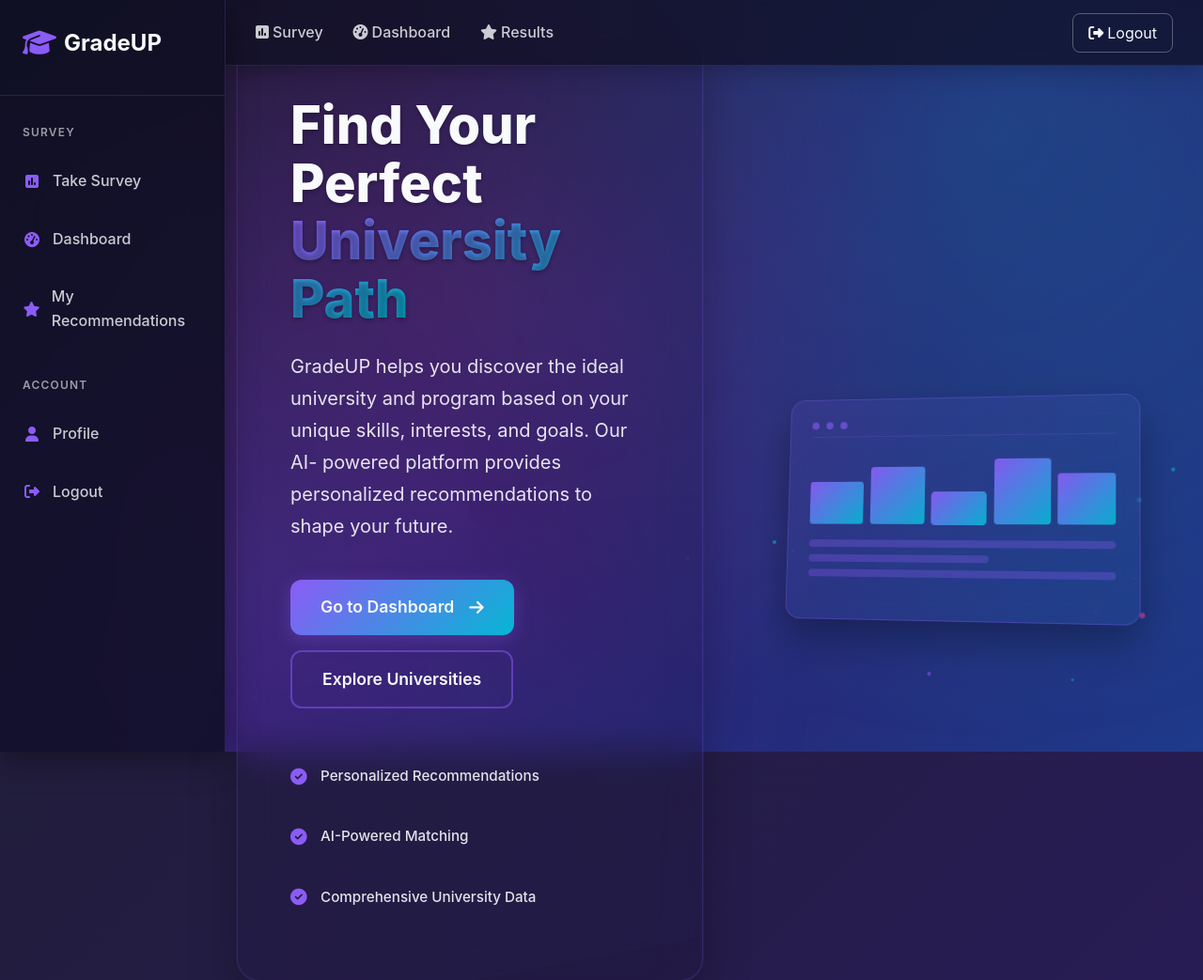
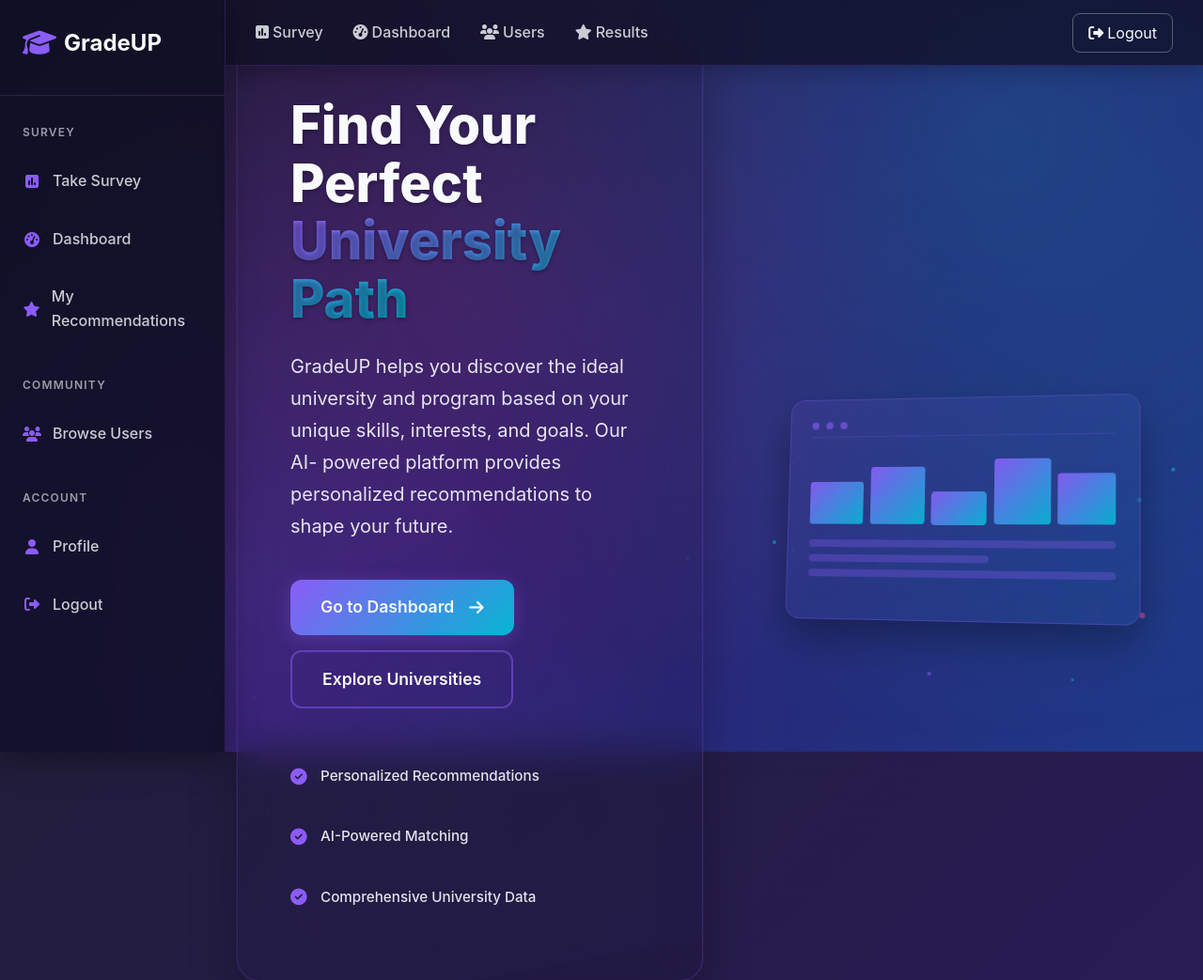
Before and after one commit to codingburgas/2425-11-g-pp-student-practices-assignment-gradeup, a Flask app: page /index in a window 1280 px wide. Shown: the top 1043 px of the page at 94% size. Run offline with Flask 3, Linux system fonts and the light colour scheme; the visitor is signed in with stand-in values (Sample User, id 1); some libraries are stand-ins or nearby versions.

Commit message:
enhance user browsing with search and navigation

```diff
--- a/app/main/routes.py
+++ b/app/main/routes.py
@@ -1,6 +1,7 @@
 from flask import render_template, redirect, url_for, request, jsonify, flash, current_app, abort
 from flask_login import login_required, current_user
 from flask_wtf.csrf import generate_csrf
+from sqlalchemy import or_, and_, desc, asc, func
 from app.main import bp
 from app.main.forms import UserSearchForm
 from app.models import School, Program, Survey, SurveyResponse, Favorite, Recommendation, User
@@ -181,7 +182,7 @@ def users():
     if search:
         search_filter = f"%{search}%"
         query = query.filter(
-            db.or_(
+            or_(
                 User.username.ilike(search_filter),
                 User.location.ilike(search_filter),
                 User.bio.ilike(search_filter)
@@ -233,10 +234,12 @@ def users():
 @login_required
 def user_profile(username):
     """View individual user profile"""
-    user = User.query.filter_by(username=username).first()
+    # Case-insensitive username lookup
+    user = User.query.filter(func.lower(User.username) == func.lower(username)).first()
 
     if not user:
-        abort(404)
+        flash(f'User "{username}" not found.', 'error')
+        return redirect(url_for('main.users'))
 
     # Check if user is verified and profile can be viewed
     if not user.email_verified:
@@ -259,13 +262,25 @@ def user_profile(username):
     # Check if viewing own profile
     is_own_profile = current_user.id == user.id
 
+    # Get some related users (from same location or similar activity)
+    related_users = []
+    if user.location:
+        related_users = User.query.filter(
+            and_(
+                User.location == user.location,
+                User.id != user.id,
+                User.email_verified == True
+            )
+        ).limit(3).all()
+
     return render_template('main/user_profile.html',
                          title=f'{user.get_display_name()}\' Profile',
                          user=user,
                          profile_data=profile_data,
                          recent_survey_count=recent_survey_count,
                          favorites_count=favorites_count,
-                         is_own_profile=is_own_profile)
+                         is_own_profile=is_own_profile,
+                         related_users=related_users)
 
 @bp.route('/survey')
 def survey():
--- a/templates/base.html
+++ b/templates/base.html
@@ -53,6 +53,18 @@
                     <a href="{{ url_for('main.recommendations') }}" class="nav-link" role="menuitem">
                         <i class="fas fa-star" aria-hidden="true"></i>
                         <span>My Recommendations</span>
+                    </a>
+                </li>
+            </ul>
+        </div>
+
+        <div class="sidebar-section">
+            <h6 class="sidebar-section-title">Community</h6>
+            <ul class="sidebar-nav" role="menubar">
+                <li class="nav-item {% if request.endpoint == 'main.users' %}active{% endif %}" role="none">
+                    <a href="{{ url_for('main.users') }}" class="nav-link" role="menuitem">
+                        <i class="fas fa-users" aria-hidden="true"></i>
+                        <span>Browse Users</span>
                     </a>
                 </li>
             </ul>
@@ -161,6 +173,9 @@
                     <a href="{{ url_for('main.dashboard') }}" class="nav-link {% if request.endpoint == 'main.dashboard' %}active{% endif %}">
                         <i class="fas fa-tachometer-alt me-1" aria-hidden="true"></i>Dashboard
                     </a>
+                    <a href="{{ url_for('main.users') }}" class="nav-link {% if request.endpoint == 'main.users' or request.endpoint == 'main.user_profile' %}active{% endif %}">
+                        <i class="fas fa-users me-1" aria-hidden="true"></i>Users
+                    </a>
                     <a href="{{ url_for('main.recommendations') }}" class="nav-link">
                         <i class="fas fa-star me-1" aria-hidden="true"></i>Results
                     </a>
```
